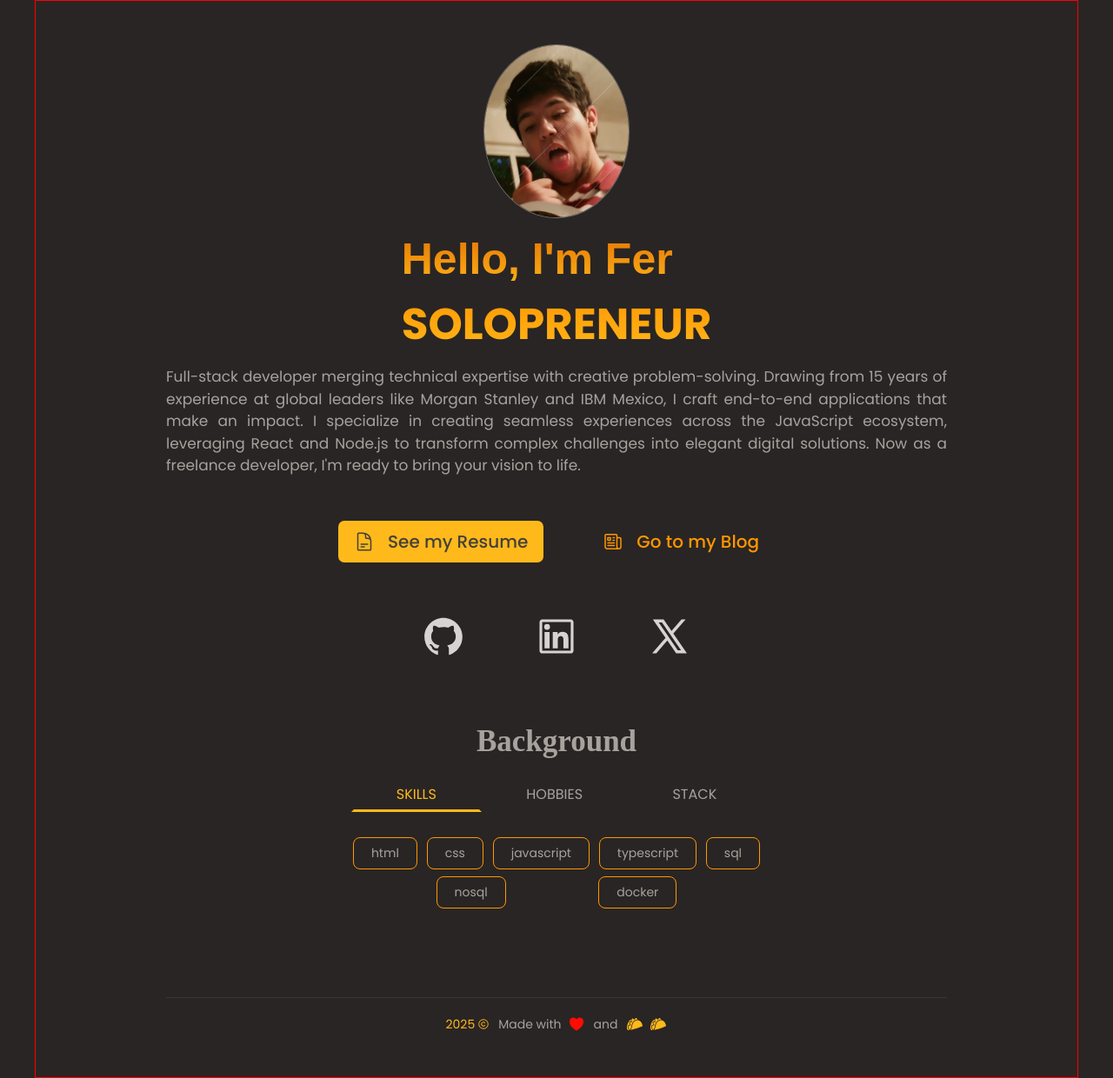
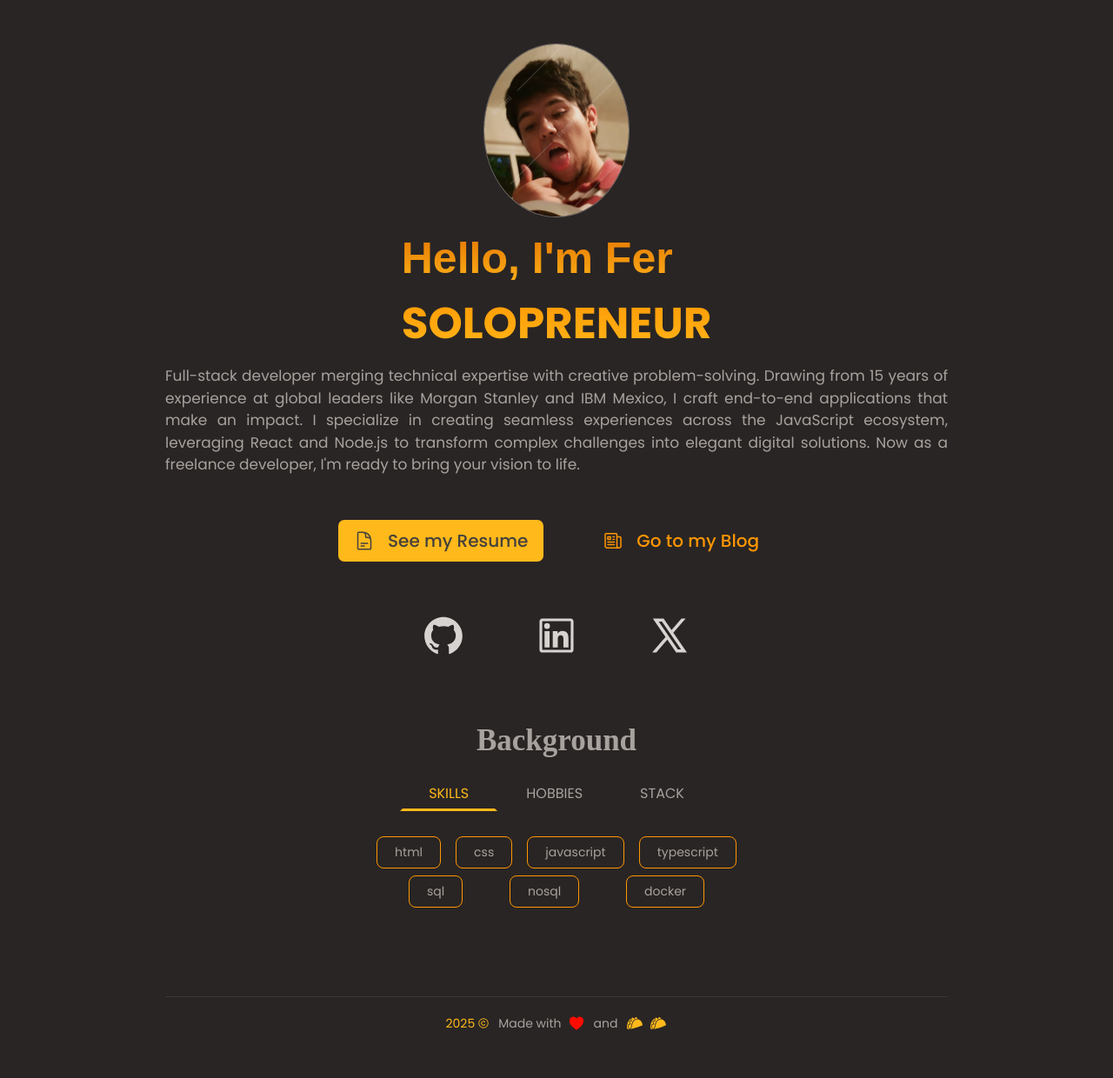
Before and after one commit to fkurusu7/bloggy-ui, a React (Vite) app: page /me in a window 1280 px wide. Shown: the whole page at 87% size. Built offline with nearby package versions, Linux system fonts and the light colour scheme; a web font is replaced by a local one.

Commit message:
fix tabs widths

```diff
--- a/src/styles/me/_me-layout.scss
+++ b/src/styles/me/_me-layout.scss
@@ -7,7 +7,6 @@
   align-items: center;
   column-gap: 4rem;
 
-  border: 1px solid red;
   background-color: var(--color-grey-100);
   color: var(--color-grey-500);
   min-height: 100vh;
@@ -217,7 +216,6 @@
 
   &-background {
     height: 30rem;
-
     padding: 1rem 2rem;
     width: 100%;
 
@@ -232,9 +230,9 @@
     }
 
     &__tabs {
-      &-buttons,
       &-content {
-        width: 55%;
+        width: 40rem;
+        width: max(50%, 40rem);
       }
       &-buttons {
         display: flex;
```
